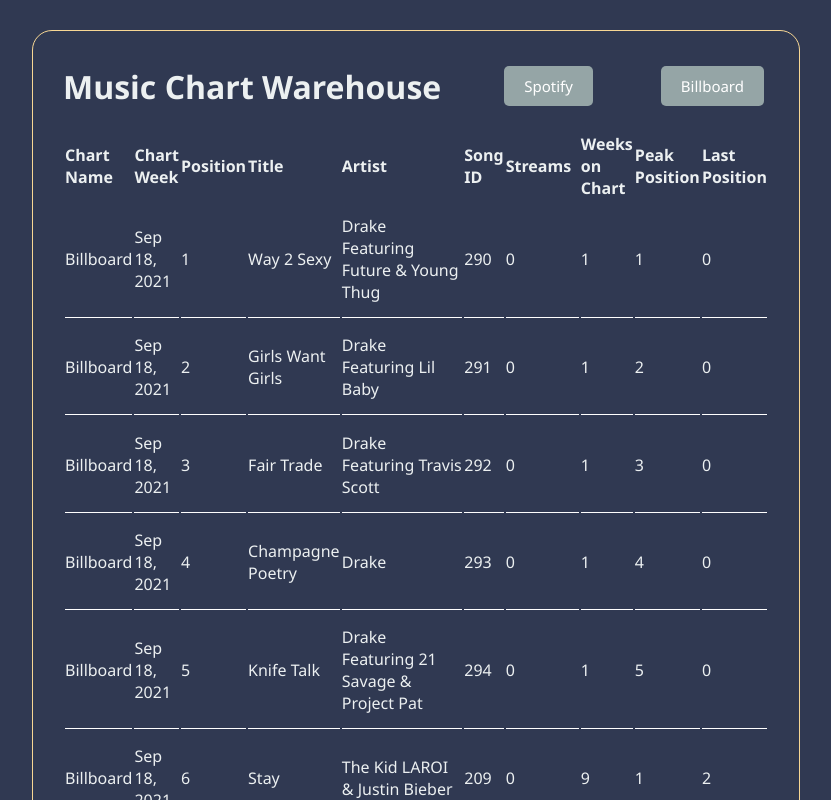
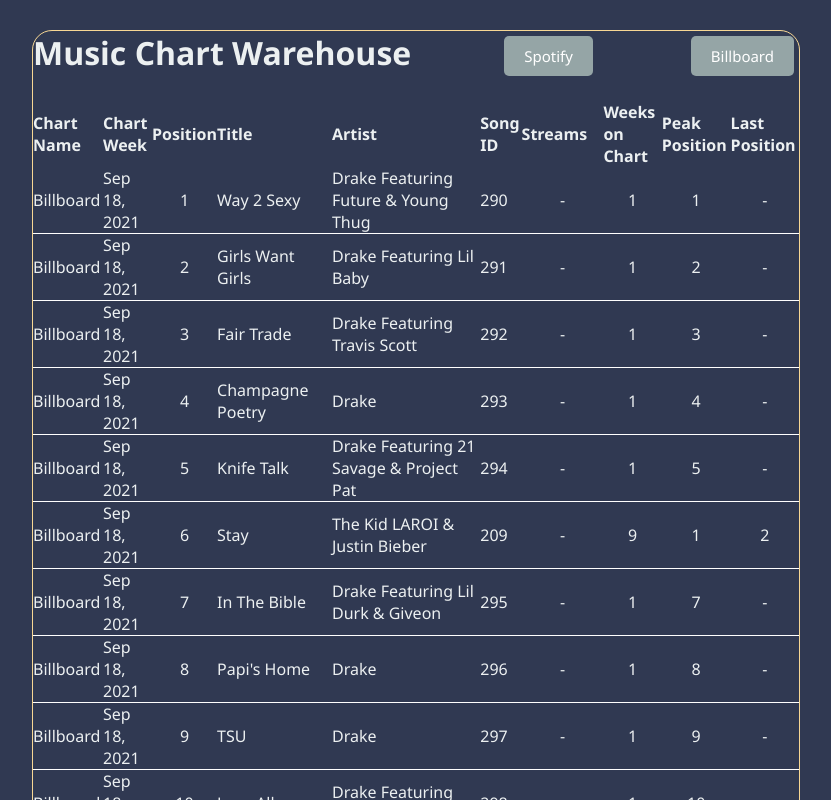
Before and after one commit to dorothysyu/music-charts-warehouse, a React (Create React App) app in the folder analyze-charts/: page / in a window 1280 px wide. Shown: the top 800 px of the page, without its empty margins (224-1055 px from the left). Built offline with nearby package versions, Linux system fonts and the light colour scheme.

Commit message:
added commas to stream, made border continuous, centered the number columns

```diff
--- a/analyze-charts/src/App.js
+++ b/analyze-charts/src/App.js
@@ -25,7 +25,8 @@ function App() {
       },
       {
         Header: "Position",
-        accessor: "Position"
+        accessor: "Position",
+        className: "number"
       },
       {
         Header: "Title",
@@ -41,19 +42,39 @@ function App() {
       },
       {
         Header: "Streams",
-        accessor: "Streams"
+        accessor: "Streams",
+        className: "track-cell number",
+        Cell: ({ value }) => {
+          const disp = value > 0 ? value.toLocaleString() : '-'
+          return disp
+        }
       },
       {
         Header: "Weeks on Chart",
-        accessor: "Weeks on Chart"
+        accessor: "Weeks on Chart",
+        className: "number",
+        Cell: ({ value }) => {
+          const disp = value > 0 ? value : '-'
+          return disp
+        }
       },
       {
         Header: "Peak Position",
-        accessor: "Peak Position"
+        accessor: "Peak Position",
+        className: "number",
+        Cell: ({ value }) => {
+          const disp = value > 0 ? value : '-'
+          return disp
+        }
       },
       {
         Header: "Last Position",
-        accessor: "Last Position"
+        accessor: "Last Position",
+        className: "number",
+        Cell: ({ value }) => {
+          const disp = value > 0 ? value : '-'
+          return disp
+        }
       },
     ],
     []
--- a/analyze-charts/src/components/Table.js
+++ b/analyze-charts/src/components/Table.js
@@ -20,7 +20,6 @@ const Table = ({ columns, data }) => {
             <thead>
                 {headerGroups.map(headerGroup => (
                     <tr
-                        className='table-header'
                         {...headerGroup.getHeaderGroupProps()}>
                         {headerGroup.headers.map(column => (
                             <th
@@ -38,18 +37,18 @@ const Table = ({ columns, data }) => {
                     </tr>
                 ))}
             </thead>
-            <tbody className='tableBody'
+            <tbody className='chart-table'
                 {...getTableBodyProps()}>
                 {rows.map((row, i) => {
                     prepareRow(row);
                     return (
                         <tr
-                            className='track-row'
                             {...row.getRowProps()}>
                             {row.cells.map(cell => {
                                 return <td
-                                    className='track-cell'
-                                    {...cell.getCellProps()}>{cell.render("Cell")}</td>;
+                                    {...cell.getCellProps([{
+                                        className: cell.column.className
+                                    }])}>{cell.render("Cell")}</td>;
                             })}
                         </tr>
                     );
--- a/analyze-charts/src/index.css
+++ b/analyze-charts/src/index.css
@@ -18,10 +18,9 @@ body {
   border:#fff;
   margin: 30px auto;
   overflow: auto;
-  /* min-height: 300px; */
   height: 90%;
   width: 60%;
-  padding: 30px;
+  padding: 0px;
   border: thin solid #f7d794;
   border-radius:20px
 }
@@ -29,7 +28,7 @@ body {
 .header {
   display: flex;
   justify-content: space-between;
-  align-items: center;
+  align-items: left;
   margin-bottom: 20px;
 }
 
@@ -38,22 +37,31 @@ body {
   clear:both;
 }
 
-
-.table-header {
-  text-align:left;
-  border: thick dashed white;
+table {
+  border-collapse: collapse;
 }
 
-.tableBody {
+table thead {
+  text-align:left;
+  align-items: left;
+}
+
+table thead.number{
+  text-align: center;
+}
+
+table tbody {
   margin:100px;
   padding:100px;
-  border: thick solid salmon;
 }
 
-.track-row{
-  text-align:left;
-  background-color: ;
-  border: thick solid ;
+table td{
+  text-align: left;
+  border-bottom: thin solid white;
+}
+
+table td.number{
+  text-align: center;
 }
 
 .track-cell{
@@ -61,6 +69,7 @@ body {
   padding-top: 2%;
   padding-bottom: 2%;
   border-bottom: thin solid white;
+  border-spacing:0;
 }
 
 .btn {
@@ -76,6 +85,7 @@ body {
   font-size: 15px;
   font-family: inherit;
 }
+
 
 .btn:focus {
   outline: none;
```
